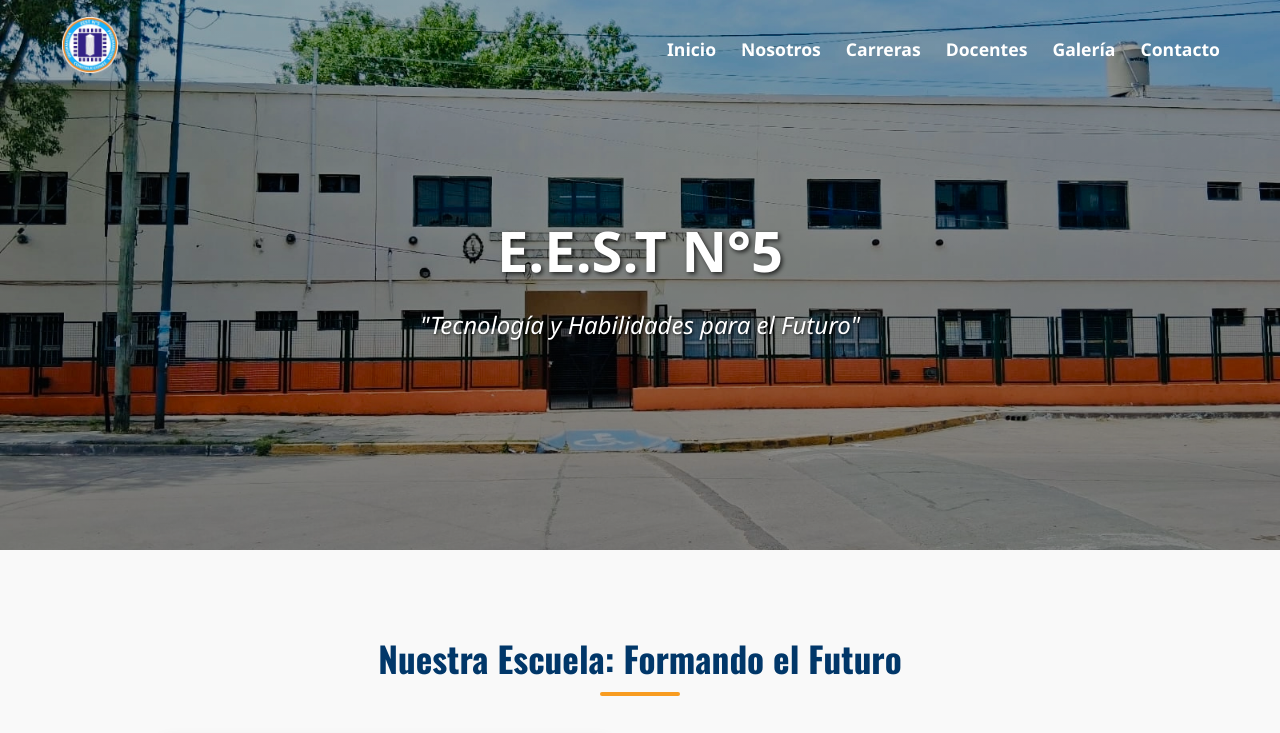
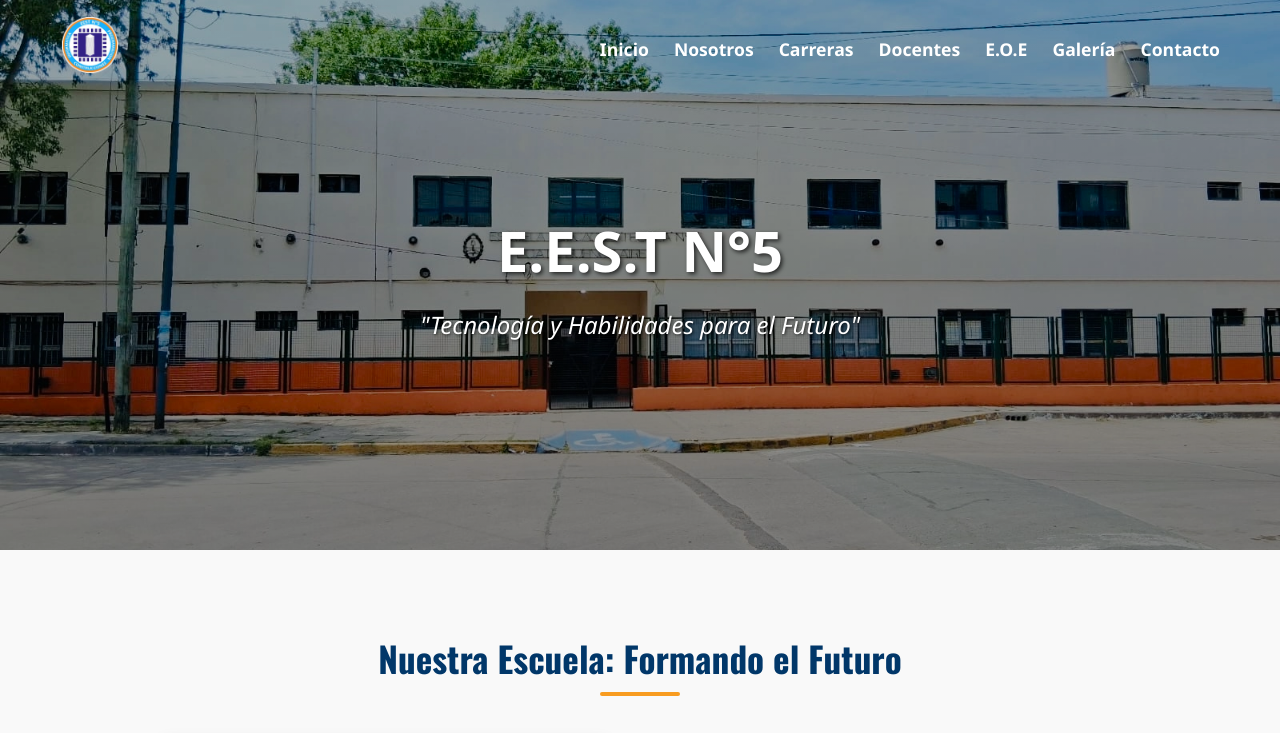
Before and after one commit to profeGusty/tecnica5berazategui, a plain HTML site: page index.html in a window 1280 px wide. Shown: the top 733 px of the page. Drawn offline with nearby package versions, Linux system fonts and the light colour scheme.

Commit message:
agrega eoe

```diff
--- a/index.html
+++ b/index.html
@@ -28,6 +28,7 @@
                     <li><a href="#about-school">Nosotros</a></li>
                     <li><a href="#tecnicaturas">Carreras</a></li>
                     <li><a href="https://proyectos.tecnica5berazategui.com/" target="_blank" rel="noopener noreferrer">Docentes</a></li>
+                    <li><a href="https://equipodeorientacion.tecnica5berazategui.com/" target="_blank" rel="noopener noroferrer">E.O.E</a></li>
                     <li><a href="#image-slider">Galería</a></li>
                     <li><a href="#contact-info">Contacto</a></li>
                 </ul>
```
